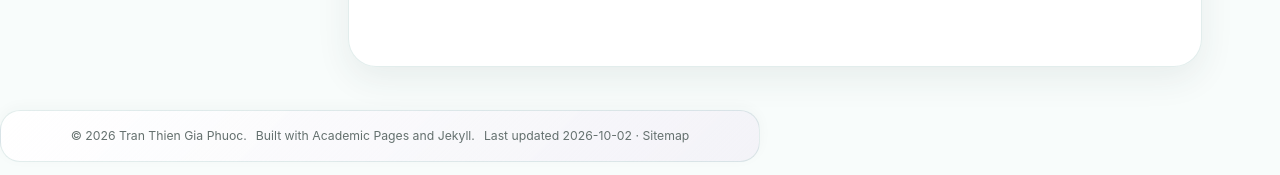
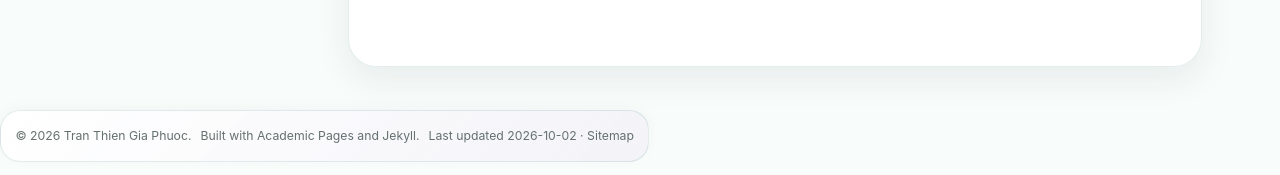
Before and after one commit to ttgpPsychMH/ttgpPsychMH.github.io, a Jekyll site: the page built from _pages/about.md, in a window 1280 px wide and 1400 px high, scrolled down 1232 px. Shown: the part 1222-1397 px from the top of the window. Built offline with Jekyll 4.4.1, drawn with Linux system fonts in a browser that asks for light colours; some web fonts are replaced; a script that is not in the unit is left out.

Commit message:
Let compact footer width shrink to its content

```diff
--- a/_sass/custom.scss
+++ b/_sass/custom.scss
@@ -592,7 +592,8 @@ pre {
    ========================================================================== */
 
 .page__footer {
-  width: min(760px, calc(100% - 2rem));
+  width: fit-content;
+  max-width: min(760px, calc(100% - 2rem));
   margin: 2.4rem auto 0.85rem;
   overflow: hidden;
   border: 1px solid var(--border-soft);
```
